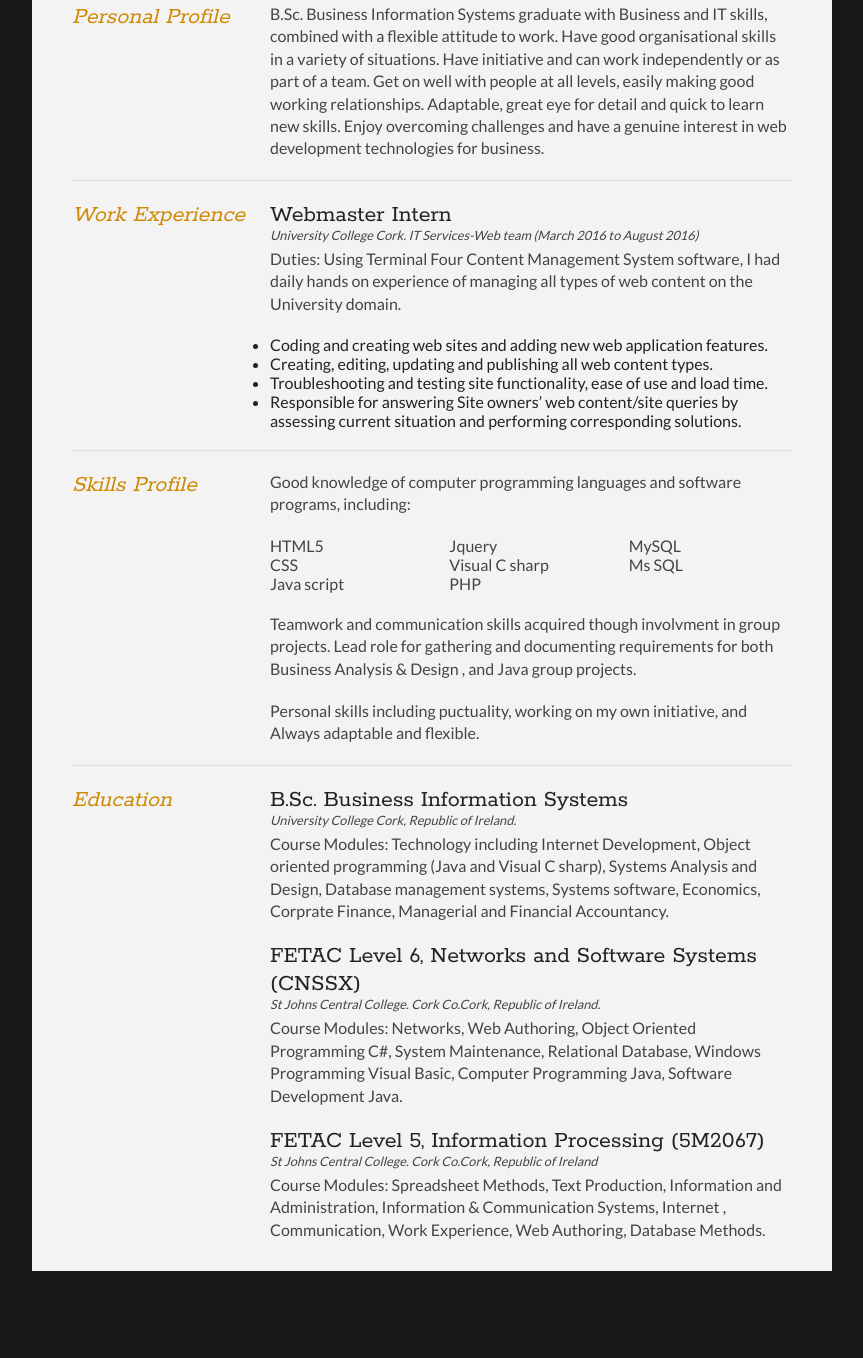
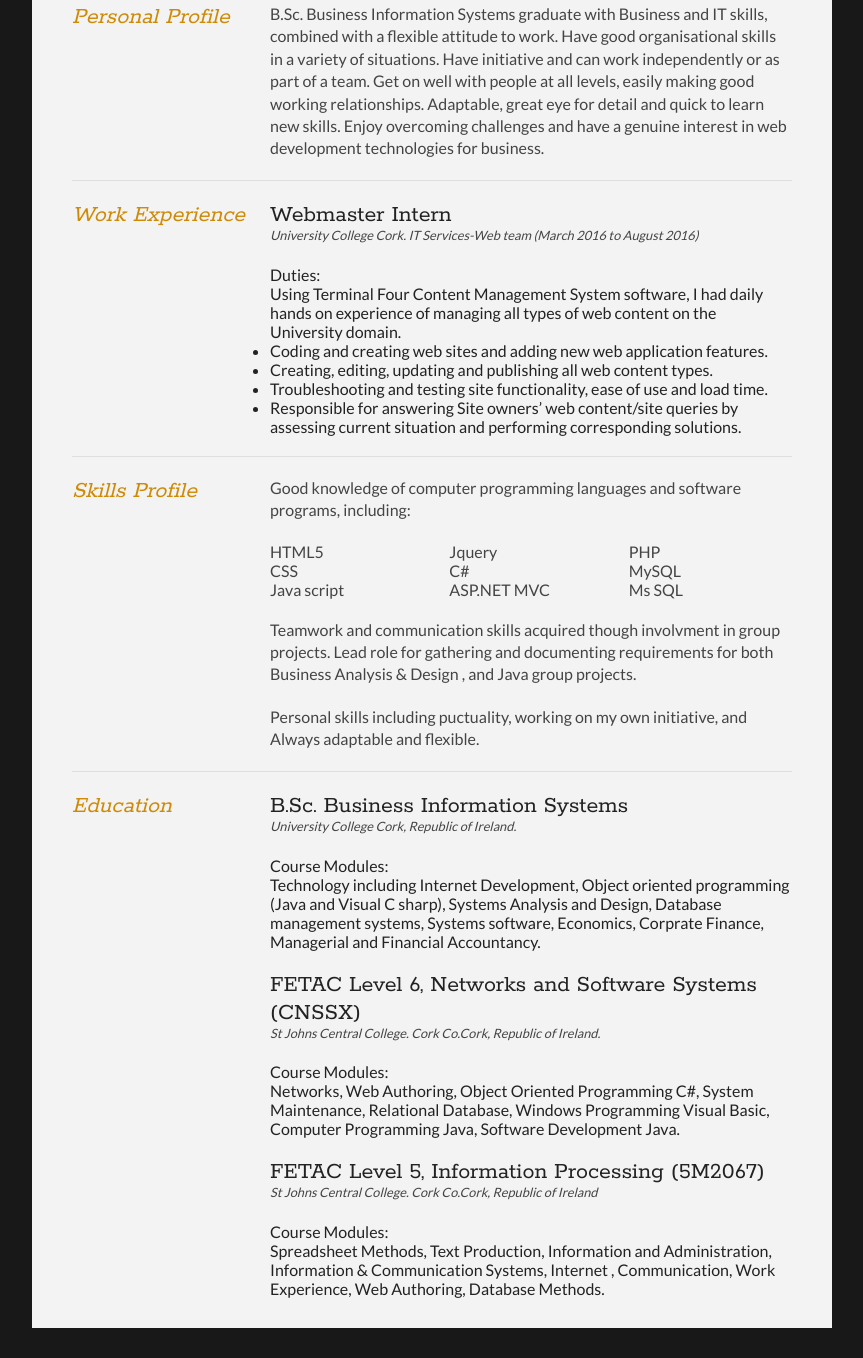
Before and after one commit to dennisBazanye/dennisBazanye.github.io, a plain HTML site: page index.html in a window 1280 px wide. Shown: the part 215-1573 px from the top of the page, without its empty margins (208-1071 px from the left). Before the commit the page ends 1516 px from the top, so only its background shows below. Drawn offline with Linux system fonts and the light colour scheme.

Commit message:
Update index.html

```diff
--- a/index.html
+++ b/index.html
@@ -69,7 +69,7 @@
                         <h2>Webmaster Intern </h2>
                         <p class="subDetails">University College Cork. IT Services-Web team (March 2016 to August 2016)</p>
                         <p>
-                            <strong>Duties:</strong>
+                            <h3>Duties:</h3>
                             Using Terminal Four Content Management System software,
                             I had daily hands on experience of managing all types of web content on the University domain.
                           <ul>
@@ -100,7 +100,8 @@
                         <li>CSS</li>
                         <li>Java script</li>
                         <li>Jquery</li>
-                        <li>Visual C sharp</li>
+                        <li>C#</li>
+                        <li>ASP.NET MVC</li>
                         <li>PHP</li>
                         <li>MySQL</li>
                         <li>Ms SQL</li>
@@ -127,7 +128,7 @@
                         <h2> B.Sc. Business Information Systems</h2>
                         <p class="subDetails">University College Cork, Republic of Ireland.</p>
                         <p>
-                            Course Modules: Technology including Internet Development, Object oriented programming (Java and Visual C sharp), Systems Analysis and Design, Database management systems, Systems software, Economics, Corprate Finance, Managerial and Financial Accountancy.
+                            <h3>Course Modules:</h3> Technology including Internet Development, Object oriented programming (Java and Visual C sharp), Systems Analysis and Design, Database management systems, Systems software, Economics, Corprate Finance, Managerial and Financial Accountancy.
                         </p>
                     </article>
 
@@ -135,7 +136,7 @@
                         <h2>FETAC Level 6, Networks and Software Systems (CNSSX)</h2>
                         <p class="subDetails"> St Johns Central College. Cork Co.Cork, Republic of Ireland. </p>
                         <p>
-                            Course Modules: Networks, Web Authoring, Object Oriented Programming C#, System Maintenance, Relational Database, Windows Programming Visual Basic, Computer Programming Java, Software Development Java.
+                            <h3>Course Modules:</h3> Networks, Web Authoring, Object Oriented Programming C#, System Maintenance, Relational Database, Windows Programming Visual Basic, Computer Programming Java, Software Development Java.
                         </p>
                     </article>
 
@@ -143,7 +144,7 @@
                         <h2>FETAC Level 5, Information Processing (5M2067)</h2>
                         <p class="subDetails">St Johns Central College. Cork Co.Cork, Republic of Ireland</p>
                         <p>
-                            Course Modules: Spreadsheet Methods, Text Production, Information and Administration, Information & Communication Systems, Internet , Communication, Work Experience, Web Authoring, Database Methods.
+                            <h3>Course Modules:</h3> Spreadsheet Methods, Text Production, Information and Administration, Information & Communication Systems, Internet , Communication, Work Experience, Web Authoring, Database Methods.
                         </p>
                     </article>
                 </div>
```
